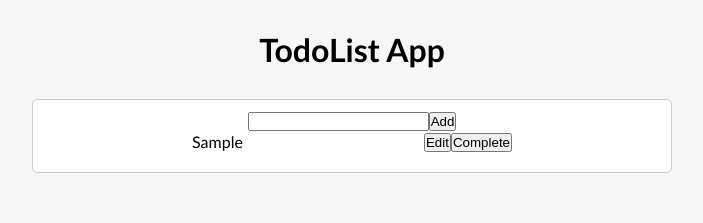
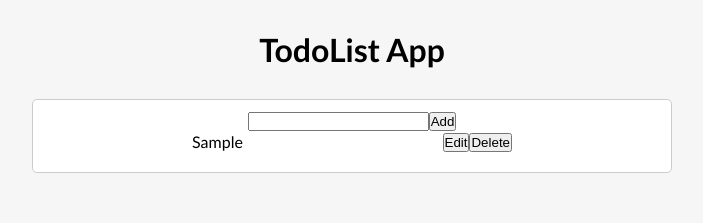
Before and after one commit to ali-khoshqamat/TodoList-App-React, a React (Create React App) app: page / in a window 1280 px wide. Both pictures are taken after typing "Sample" into the empty fields and a click on the button "Add". Shown: the top 223 px of the page, without its empty margins (288-991 px from the left). Built offline with nearby package versions, Linux system fonts and the light colour scheme.

Commit message:
add delete-todo

```diff
--- a/src/components/Todo.js
+++ b/src/components/Todo.js
@@ -1,10 +1,12 @@
-const Todo = ({ todo, onComplete }) => {
+const Todo = ({ todo, onComplete, onDelete }) => {
   return (
     <div className="todo">
-      <div className={todo.isCompleted ? "completed" : ""}>{todo.text}</div>
+      <div onClick={onComplete} className={todo.isCompleted ? "completed" : ""}>
+        {todo.text}
+      </div>
       <div>
         <button>Edit</button>
-        <button onClick={onComplete}>Complete</button>
+        <button onClick={onDelete}>Delete</button>
       </div>
     </div>
   );
--- a/src/components/TodoApp.js
+++ b/src/components/TodoApp.js
@@ -13,7 +13,7 @@ const TodoApp = () => {
     };
     setTodos([...todos, newTodo]);
   };
-  const completeTodoHander = (id) => {
+  const completeTodoHandler = (id) => {
     // find index
     const index = todos.findIndex((todo) => todo.id === id);
     // clone: Do Not MUTATE
@@ -25,11 +25,19 @@ const TodoApp = () => {
     // setState
     setTodos(updatedTodos);
   };
+  const deleteTodoHandler = (id) => {
+    const filteredTodos = todos.filter((todo) => todo.id !== id);
+    setTodos(filteredTodos);
+  };
 
   return (
     <div className="container">
       <TodoForm addTodoHandler={addTodoHandler} />
-      <TodoList todos={todos} onComplete={completeTodoHander} />
+      <TodoList
+        todos={todos}
+        onComplete={completeTodoHandler}
+        onDelete={deleteTodoHandler}
+      />
     </div>
   );
 };
--- a/src/components/TodoList.js
+++ b/src/components/TodoList.js
@@ -1,14 +1,18 @@
 import Todo from "./Todo";
 
-const TodoList = ({ todos, onComplete }) => {
-  return todos.length === 0
-    ? <p>add some todos</p>
-    : todos.map((todo) =>
-        <Todo
-          todo={todo}
-          onComplete={() => onComplete(todo.id)}
-          key={todo.id} />
-    );
+const TodoList = ({ todos, onComplete, onDelete }) => {
+  return todos.length === 0 ? (
+    <p>add some todos</p>
+  ) : (
+    todos.map((todo) => (
+      <Todo
+        todo={todo}
+        onComplete={() => onComplete(todo.id)}
+        onDelete={() => onDelete(todo.id)}
+        key={todo.id}
+      />
+    ))
+  );
 };
 
 export default TodoList;
```
